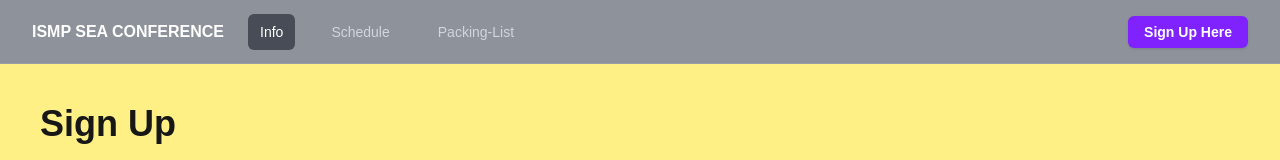
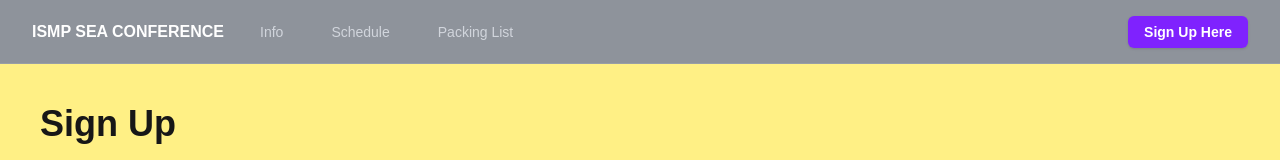
Before and after one commit to ismpseaconference2026/seaconference2026-repo, a Next.js app in the folder my-app/: page /signup in a window 1280 px wide. Shown: the top 160 px of the page. Built offline with nearby package versions, Linux system fonts and the light colour scheme.

Commit message:
Renamed Packing List in nav bar, changed formatting of Info page in nav bar

```diff
--- a/my-app/app/layout.tsx
+++ b/my-app/app/layout.tsx
@@ -41,7 +41,7 @@ export default function RootLayout({
 
                 <Link
                   href="/"
-                  className="rounded-md bg-gray-950/50 px-3 py-2 text-sm font-medium text-white"
+                  className="rounded-md px-3 py-2 text-sm font-medium text-gray-300 hover:bg-white/5 hover:text-white"
                 >
                   Info
                 </Link>
@@ -57,7 +57,7 @@ export default function RootLayout({
                   href="#"
                   className="rounded-md px-3 py-2 text-sm font-medium text-gray-300 hover:bg-white/5 hover:text-white"
                 >
-                  Packing-List
+                  Packing List
                 </a>
               </div>
 
```
